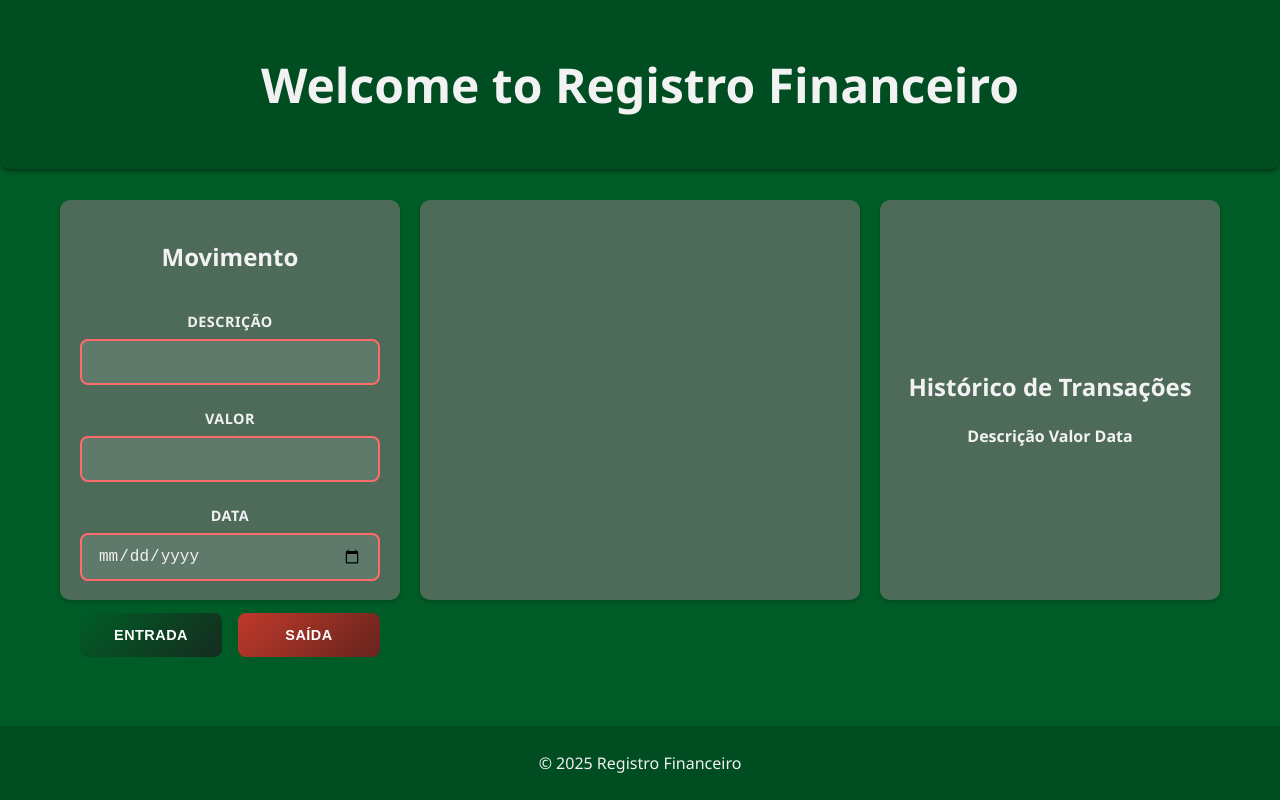
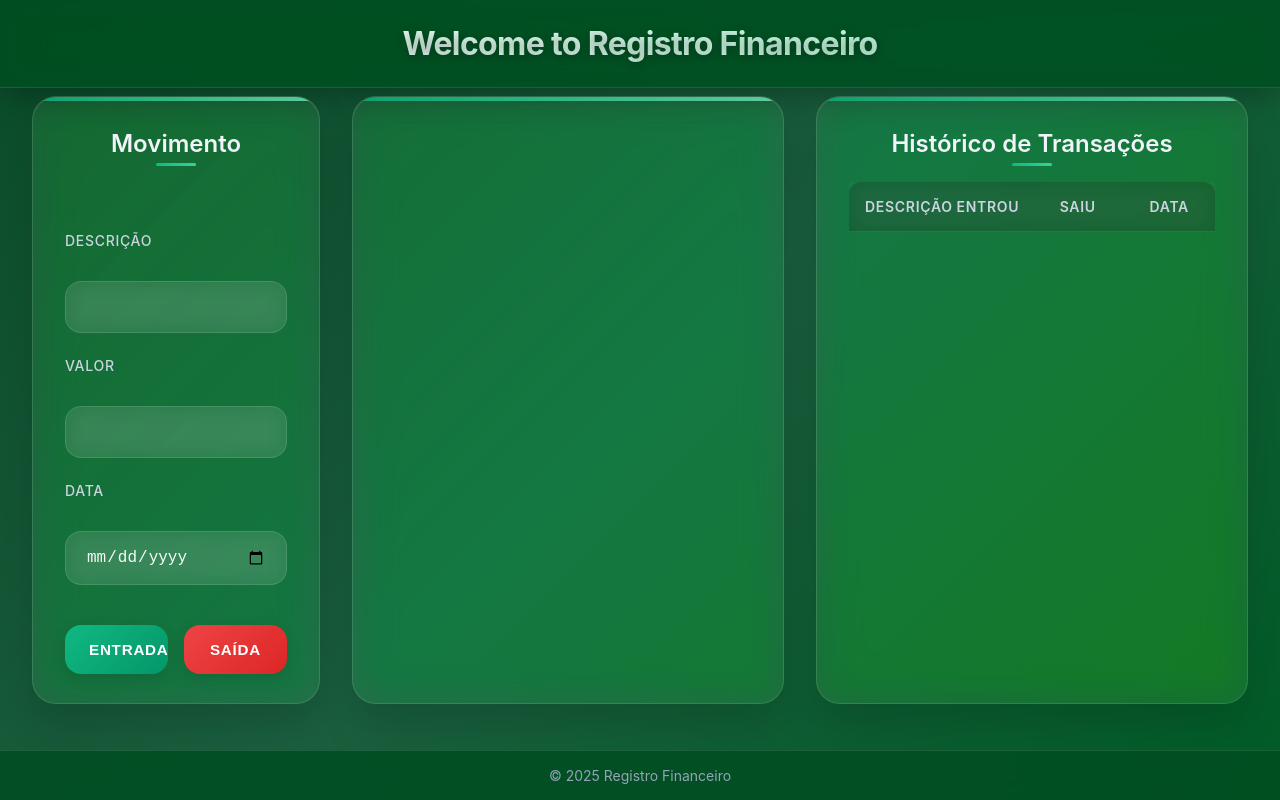
Before and after one commit to Mochizabb/Registro-Financeiro, a website: page index.html in a window 1280 px wide. Drawn offline with nearby package versions, Linux system fonts and the light colour scheme; no server answers.

Commit message:
upgrade no css, organização de entrada e saida, começo da criaçãom da rota delete, pequenas melhorias na interação

```diff
--- a/databaseScripts/create_db.js
+++ b/databaseScripts/create_db.js
@@ -7,7 +7,8 @@ db.serialize(() => {
     CREATE TABLE IF NOT EXISTS transacoes (
       id INTEGER PRIMARY KEY AUTOINCREMENT,
       descricao TEXT NOT NULL,
-      valor REAL NOT NULL,
+      entradas REAL,
+      saidas REAL,
       data TEXT NOT NULL
     )
   `, (err) => {
--- a/index.html
+++ b/index.html
@@ -16,25 +16,27 @@
                 <input type="text" id="descricao" name="descricao" required>
 
                 <label for="valor">Valor</label>
-                <input type="number" id="valor" name="valor" required>
+                <input type="number" id="valor" name="valor" required step="any">
 
                 <label for="data">Data</label>
                 <input type="date" id="data" name="data" required>
 
                 <div class="button-container">
-                    <button type="submit" class="entrada">Entrada</button>
-                    <button type="submit" class="saida">Saída</button>
+                    <button type="button" class="entrada">Entrada</button>
+                    <button type="button" class="saida">Saída</button>
                 </div>
             </form>
         </div>
         <div class="grafico"><canvas id="graph"></canvas></div>
         <div class="historico">
-            <h2>Histórico de Transações</h2>
+            <h2 id="h2historico">Histórico de Transações</h2>
             <table id="historicoTable">
+
                 <thead>
                     <tr>
                         <th>Descrição</th>
-                        <th>Valor</th>
+                        <th>Entrou</th>
+                        <th>Saiu</th>
                         <th>Data</th>
                     </tr>
                 </thead>
--- a/src/chartGraph.js
+++ b/src/chartGraph.js
@@ -13,20 +13,43 @@
   })
 
   .then(function(data){
-    createChart(data)
+    createChart(agruparDados(data))
   })
+
+// agrupar os dados em uma unica barra do grafico
+function agruparDados(data){
+  const agrupados = {}
+  data.forEach(row => {
+    if (!agrupados[row.data]){
+      agrupados[row.data] = { entradas: 0, saidas: 0}
+    }
+    agrupados[row.data].entradas += Number(row.entradas) || 0
+    agrupados[row.data].saidas += Number(row.saidas) || 0
+  })
+  return Object.entries(agrupados).map(([data, valores]) => ({
+    data,
+    entradas: valores.entradas,
+    saidas: valores.saidas
+  }))
+}
 
 function createChart(data){
     new Chart(ctx, {
     type: 'bar',
     data: {
     labels: data.map(row => row.data), // Descrições como labels
-    datasets: [{
-      label: 'Valores das Transações',
-      data: data.map(row => row.valor),     // Todos os valores
-      borderWidth: 1,
-      backgroundColor: 'rgba(0, 255, 64, 0.5)'
-    }]
+    datasets: [
+  {
+    label: 'Entradas',
+    data: data.map(row => row.entradas),
+    backgroundColor: 'rgba(0, 255, 64, 0.7)', // Verde
+  },
+  {
+    label: 'Saídas',
+    data: data.map(row => row.saidas),
+    backgroundColor: 'rgba(255, 64, 64, 0.7)', // Vermelho
+  }
+]
 
 
     },
--- a/src/script.js
+++ b/src/script.js
@@ -1,4 +1,3 @@
-
 fetch('http://localhost:3030/api/data')
   .then(function(response){
     if (response.ok == true){
@@ -13,48 +12,40 @@ fetch('http://localhost:3030/api/data')
   //separar os dados
   function divisor(data){
         //sortear por data
-        const divisorData = data.sort((a,b) => new Date(a.data) - new Date(b.data))
+        const divisorData = data.sort((a,b) => new Date(b.data) - new Date(a.data))
         const tbody = document.querySelector('#historicoTable tbody')
         tbody.innerHTML = '' //limpar rows
 
         divisorData.forEach(row => {
+            const entrada = Number(row.entradas) || 0
+            const saida = Number(row.saidas) || 0
             const tr = document.createElement('tr')
             tr.innerHTML = `
                 <td>${row.descricao}</td>
-                <td>${Number(row.valor).toFixed(2)}</td>
+                <td>${entrada !== 0 ? '+' + entrada.toFixed(2) : '-'}</td>
+                <td>${saida !== 0 ? '-' + saida.toFixed(2) : '-'}</td>
                 <td>${row.data}</td>
             `
             tbody.appendChild(tr)
         })
 
     }
-    /*function divisor(data){
-        // Sort data by date or any other criteria if needed
-        const sortedData = data.sort((a, b) => new Date(b.data) - new Date(a.data));
-        const tbody = document.querySelector('#historicoTable tbody');
-        tbody.innerHTML = ''; // Clear previous rows if any
 
-        sortedData.forEach(row => {
-            const tr = document.createElement('tr');
-            tr.innerHTML = `
-                <td>${row.descricao}</td>
-                <td>${Number(row.valor).toFixed(2)}</td>
-                <td>${row.data}</td>
-            `;
-            tbody.appendChild(tr);
-        });
-    }*/
+    //formulario de envio
+document.querySelector('#transacaoForm .entrada').addEventListener('click', async (e) => {
+    await enviarTransacao('entradas');
+});
 
+document.querySelector('#transacaoForm .saida').addEventListener('click', async (e) => {
+    await enviarTransacao('saidas');
+});
 
-
-
-// method post pra enviar dados pra API
-document.getElementById('transacaoForm').addEventListener('submit', async (e) => {
-    e.preventDefault();
-
-    const formData = new FormData(e.target);
+async function enviarTransacao(tipo) {
+    const form = document.getElementById('transacaoForm');
+    const formData = new FormData(form);
     const data = Object.fromEntries(formData);
-    data.valor = parseFloat(data.valor);
+    data[tipo] = parseFloat(data.valor); // Cria "entrada" ou "saida" com o valor
+    delete data.valor; // Remove o campo "valor"
 
     try {
         const response = await fetch('http://localhost:3030/api/data', {
@@ -64,10 +55,11 @@ document.getElementById('transacaoForm').addEventListener('submit', async (e) =>
         });
 
         if (response.ok) {
-            alert('Sucesso!');
-            e.target.reset();
+            const transacaoSalva = await response.json();
+            // Atualize a tabela/histórico conforme necessário
+            form.reset();
         }
     } catch (error) {
         console.error('Erro:', error);
     }
-});
+}
--- a/src/style.css
+++ b/src/style.css
@@ -1,246 +1,384 @@
-body {
+* {
   margin: 0;
   padding: 0;
-  font-family: 'Segoe UI', Tahoma, Geneva, Verdana, sans-serif;
-  background-color: #005c26;
-  color: #f2f2f2;
-  display: flex;
-  flex-direction: column;
-  align-items: center;
-  justify-content: center;
-  height: 100vh;
-}
-
-header, footer {
-    width: 100%;
-    position: fixed;
-    left: 0;
-    background-color: #004d22;
-    color: #f2f2f2;
   box-sizing: border-box;
 }
 
-header {
-    top: 0;
-    padding: 20px 0;
-    text-align: center;
-    z-index: 1;
-    box-shadow: 0 2px 4px rgba(0, 0, 0, 0.2);
-    border-bottom: 2px solid #003d1a;
-    backdrop-filter: blur(5px);
-    -webkit-backdrop-filter: blur(5px);
-    border-radius: 0 0 10px 10px;
-    font-size: 1.5em;
-    font-weight: bold;
+body {
+  font-family: 'Inter', 'Segoe UI', system-ui, -apple-system, sans-serif;
+  background: linear-gradient(135deg, #0a4d2a 0%, #1a5f3f 50%, #005c26 100%);
+  color: #f8fafc;
+  min-height: 100vh;
+  overflow-x: hidden;
 }
 
-footer {
-    bottom: 0;
-    right: 0;
-    padding: 10px 0;
-    text-align: center;
-    font-size: 1em;
+/* Header com glassmorphismo */
+header {
+  position: fixed;
+  top: 0;
+  width: 100%;
+  padding: 1.5rem 0;
+  background: rgba(0, 77, 34, 0.85);
+  backdrop-filter: blur(20px) saturate(180%);
+  border-bottom: 1px solid rgba(255, 255, 255, 0.1);
+  z-index: 100;
+  box-shadow: 0 8px 32px rgba(0, 0, 0, 0.3);
 }
 
-.content {
-    display: flex;
-    justify-content: space-around;
-    align-items: center;
-    width: 100%;
-    height: 65%;
-    padding: 60px;
-    box-sizing: border-box;
-    gap: 20px;
+header h1 {
+  text-align: center;
+  font-size: 2rem;
+  font-weight: 700;
+  background: linear-gradient(135deg, #ffffff 0%, #a7f3d0 100%);
+  -webkit-background-clip: text;
+  -webkit-text-fill-color: transparent;
+  background-clip: text;
+  text-shadow: 0 2px 10px rgba(0, 0, 0, 0.3);
+  letter-spacing: -0.02em;
 }
 
-.movimento, .grafico, .historico {
-    max-width: 800px;
-    margin: 20px auto;
-    padding: 20px;
-    background-color: #4e6b5a;
-    border-radius: 10px;
-    box-shadow: 0 2px 4px rgba(0, 0, 0, 0.2);
-    color: #f2f2f2;
+/* Container principal */
+.content {
+  display: grid;
+  grid-template-columns: 1fr 1.5fr 1.5fr;
+  gap: 2rem;
+  padding: 6rem 2rem 2rem;
+  min-height: calc(100vh - 4rem);
+  max-width: 1600px;
+  margin: 0 auto;
 }
 
-.movimento, .historico {
-    width: 30%;
-    height: 90%;
+/* Cards base com glassmorphismo */
+.movimento, .grafico, .historico {
+  background: rgba(255, 255, 255, 0.08);
+  backdrop-filter: blur(20px) saturate(180%);
+  border-radius: 24px;
+  border: 1px solid rgba(255, 255, 255, 0.12);
+  box-shadow:
+    0 20px 40px rgba(0, 0, 0, 0.15),
+    inset 0 1px 0 rgba(255, 255, 255, 0.1);
+  padding: 2rem;
+  transition: all 0.4s cubic-bezier(0.4, 0, 0.2, 1);
+  position: relative;
+  overflow: hidden;
+}
+
+.movimento::before, .grafico::before, .historico::before {
+  content: '';
+  position: absolute;
+  top: 0;
+  left: 0;
+  right: 0;
+  height: 4px;
+  background: linear-gradient(90deg, #10b981, #34d399, #6ee7b7);
+  border-radius: 24px 24px 0 0;
+}
+
+.movimento:hover, .grafico:hover, .historico:hover {
+  transform: translateY(-8px);
+  box-shadow:
+    0 32px 64px rgba(0, 0, 0, 0.25),
+    inset 0 1px 0 rgba(255, 255, 255, 0.15);
+  border-color: rgba(255, 255, 255, 0.2);
+}
+
+/* Títulos dos cards */
+.movimento h2, .grafico h2, .historico h2 {
+  font-size: 1.5rem;
+  font-weight: 600;
+  margin-bottom: 1.5rem;
+  text-align: center;
+  color: #f1f5f9;
+  position: relative;
+}
+
+.movimento h2::after, .historico h2::after {
+  content: '';
+  position: absolute;
+  bottom: -8px;
+  left: 50%;
+  transform: translateX(-50%);
+  width: 40px;
+  height: 3px;
+  background: linear-gradient(90deg, #10b981, #34d399);
+  border-radius: 2px;
+}
+
+/* Formulário moderno */
+#transacaoForm {
   display: flex;
   flex-direction: column;
-    align-items: center;
-    justify-content: center;
-    text-align: center;
-}
-
-.movimento {
-    justify-content: space-around;
-}
-
-.grafico {
-    width: 40%;
-    height: 90%;
-    display: flex;
-    justify-content: center;
-    align-items: center;
-}
-
-#transacaoForm {
-    width: 100%;
-    max-width: none;
-    margin: 0;
-    padding: 1.5rem;
-    background: transparent;
-    border-radius: 0;
-    box-shadow: none;
-    border: none;
-    display: flex;
-    flex-direction: column;
+  gap: 1.5rem;
   height: 100%;
   justify-content: center;
 }
 
 #transacaoForm label {
-    display: block;
+  font-size: 0.875rem;
+  font-weight: 500;
+  color: #cbd5e1;
+  text-transform: uppercase;
+  letter-spacing: 0.05em;
   margin-bottom: 0.5rem;
-    font-weight: 600;
-    color: #f2f2f2;
-    font-size: 0.9rem;
-    text-transform: uppercase;
-    letter-spacing: 0.5px;
 }
 
 #transacaoForm input {
   width: 100%;
-    padding: 0.75rem 1rem;
-    margin-bottom: 1.5rem;
-    border: 2px solid rgba(242, 242, 242, 0.2);
-    border-radius: 8px;
+  padding: 1rem 1.25rem;
+  background: rgba(255, 255, 255, 0.08);
+  border: 1px solid rgba(255, 255, 255, 0.12);
+  border-radius: 16px;
+  color: #f8fafc;
   font-size: 1rem;
-    transition: all 0.3s ease;
-    background-color: rgba(242, 242, 242, 0.1);
-    color: #f2f2f2;
-    box-sizing: border-box;
+  transition: all 0.3s cubic-bezier(0.4, 0, 0.2, 1);
+  backdrop-filter: blur(10px);
 }
 
 #transacaoForm input:focus {
   outline: none;
-    border-color: #f2f2f2;
-    background-color: rgba(242, 242, 242, 0.15);
-    box-shadow: 0 0 0 3px rgba(242, 242, 242, 0.1);
-    transform: translateY(-1px);
+  border-color: #10b981;
+  background: rgba(255, 255, 255, 0.12);
+  box-shadow:
+    0 0 0 4px rgba(16, 185, 129, 0.15),
+    0 8px 25px rgba(0, 0, 0, 0.1);
+  transform: translateY(-2px);
 }
 
-#transacaoForm input:hover {
-    border-color: rgba(242, 242, 242, 0.4);
-    background-color: rgba(242, 242, 242, 0.15);
+#transacaoForm input::placeholder {
+  color: rgba(203, 213, 225, 0.6);
 }
 
+/* Botões com micro-interações */
 .button-container {
-    display: flex;
+  display: grid;
+  grid-template-columns: 1fr 1fr;
   gap: 1rem;
-    margin-top: 0.5rem;
-    margin-bottom: 1.5rem; /* Adicionado espaçamento inferior */
+  margin-top: 1rem;
 }
 
 #transacaoForm button {
-    flex: 1;
-    padding: 0.875rem 1rem;
-    color: white;
+  padding: 1rem 1.5rem;
   border: none;
-    border-radius: 8px;
-    font-size: 0.9rem;
+  border-radius: 16px;
+  font-size: 0.95rem;
   font-weight: 600;
+  text-transform: uppercase;
+  letter-spacing: 0.05em;
   cursor: pointer;
-    transition: all 0.3s ease;
-    text-transform: uppercase;
-    letter-spacing: 0.5px;
+  transition: all 0.3s cubic-bezier(0.4, 0, 0.2, 1);
   position: relative;
   overflow: hidden;
+  box-shadow: 0 4px 15px rgba(0, 0, 0, 0.1);
 }
 
-/* Botão Entrada (verde) */
 #transacaoForm button.entrada {
-    background: linear-gradient(135deg, #005c26 0%, #162c1f 100%);
+  background: linear-gradient(135deg, #10b981 0%, #059669 100%);
+  color: white;
 }
 
 #transacaoForm button.entrada:hover {
-    transform: translateY(-2px);
-    box-shadow: 0 6px 20px rgba(0, 92, 38, 0.3);
+  background: linear-gradient(135deg, #059669 0%, #047857 100%);
+  transform: translateY(-3px);
+  box-shadow: 0 12px 25px rgba(16, 185, 129, 0.3);
 }
 
-/* Botão Saída (vermelho) */
 #transacaoForm button.saida {
-    background: linear-gradient(135deg, #c0392b 0%, #66241d 100%);
+  background: linear-gradient(135deg, #ef4444 0%, #dc2626 100%);
+  color: white;
 }
 
 #transacaoForm button.saida:hover {
-    transform: translateY(-2px);
-    box-shadow: 0 6px 20px rgba(192, 57, 43, 0.3);
+  background: linear-gradient(135deg, #dc2626 0%, #b91c1c 100%);
+  transform: translateY(-3px);
+  box-shadow: 0 12px 25px rgba(239, 68, 68, 0.3);
 }
 
 #transacaoForm button:active {
   transform: translateY(-1px);
 }
 
-#transacaoForm button:before {
-    content: '';
-    position: absolute;
-    top: 0;
-    left: -100%;
-    width: 100%;
-    height: 100%;
-    background: linear-gradient(90deg, transparent, rgba(255, 255, 255, 0.2), transparent);
-    transition: left 0.5s;
+/* Área do gráfico */
+.grafico {
+  display: flex;
+  flex-direction: column;
+  justify-content: center;
+  align-items: center;
 }
 
-#transacaoForm button:hover:before {
-    left: 100%;
+#graph {
+  max-width: 100%;
+  max-height: 100%;
+  filter: drop-shadow(0 8px 16px rgba(0, 0, 0, 0.1));
 }
 
-/* Estilo para validação */
-#transacaoForm input:invalid {
-    border-color: #ff6b6b;
+/* Histórico com tabela moderna */
+.historico {
+  display: flex;
+  flex-direction: column;
 }
 
-#transacaoForm input:valid {
-    border-color: rgba(242, 242, 242, 0.4);
+/* Histórico com tabela moderna */
+.historico {
+  display: flex;
+  flex-direction: column;
 }
 
-/* Placeholder styling */
-#transacaoForm input::placeholder {
-    color: rgba(242, 242, 242, 0.6);
+#historicoTable {
+  flex: 1;
+  width: 100%;
+  border-collapse: separate;
+  border-spacing: 0;
+  background: transparent;
+  border-radius: 12px;
+  overflow: hidden;
+  display: flex;
+  flex-direction: column;
 }
 
-/* Responsivo */
-@media (max-width: 768px) {
+#historicoTable thead {
+  background: rgba(0, 0, 0, 0.2);
+  backdrop-filter: blur(10px);
+  flex-shrink: 0;
+}
+
+#historicoTable thead tr {
+  display: table;
+  width: 100%;
+  table-layout: fixed;
+}
+
+#historicoTable thead th {
+  display: table-cell;
+  padding: 1rem;
+  font-size: 0.875rem;
+  font-weight: 600;
+  color: #cbd5e1;
+  text-transform: uppercase;
+  letter-spacing: 0.05em;
+  border-bottom: 1px solid rgba(255, 255, 255, 0.1);
+  vertical-align: middle;
+  text-align: center;
+}
+
+#historicoTable tbody {
+  flex: 1;
+  display: block;
+  overflow-y: auto;
+  max-height: calc(60vh);
+}
+
+#historicoTable tbody tr {
+  display: table;
+  width: 100%;
+  table-layout: fixed;
+  border-bottom: 1px solid rgba(255, 255, 255, 0.06);
+  transition: background-color 0.2s ease;
+}
+
+#historicoTable tbody tr:hover {
+  background: rgba(255, 255, 255, 0.05);
+}
+
+#historicoTable tbody td {
+  display: table-cell;
+  padding: 0.875rem 1rem;
+  font-size: 0.875rem;
+  text-align: center;
+  color: #e2e8f0;
+  vertical-align: middle;
+}
+
+/* Scrollbar estilizada apenas no tbody */
+#historicoTable tbody::-webkit-scrollbar {
+  width: 6px;
+}
+
+#historicoTable tbody::-webkit-scrollbar-track {
+  background: rgba(255, 255, 255, 0.05);
+  border-radius: 3px;
+}
+
+#historicoTable tbody::-webkit-scrollbar-thumb {
+  background: rgba(255, 255, 255, 0.2);
+  border-radius: 3px;
+}
+
+#historicoTable tbody::-webkit-scrollbar-thumb:hover {
+  background: rgba(255, 255, 255, 0.3);
+}
+
+/* Removido - scrollbar agora está no container */
+
+/* Footer */
+footer {
+  position: fixed;
+  bottom: 0;
+  width: 100%;
+  padding: 1rem 0;
+  background: rgba(0, 77, 34, 0.85);
+  backdrop-filter: blur(20px);
+  border-top: 1px solid rgba(255, 255, 255, 0.1);
+  text-align: center;
+  font-size: 0.875rem;
+  color: #94a3b8;
+}
+
+/* Responsividade */
+@media (max-width: 1024px) {
   .content {
-        flex-direction: column;
-        height: auto;
-        padding: 20px;
+    grid-template-columns: 1fr;
+    gap: 1.5rem;
+    padding: 6rem 1rem 2rem;
   }
 
   .movimento, .grafico, .historico {
-        width: 100%;
-        height: auto;
-        margin-bottom: 20px;
-    }
-
-    #transacaoForm {
-        padding: 1rem;
-    }
-
-    #transacaoForm input {
-        padding: 0.75rem;
+    min-height: 400px;
   }
 
   .button-container {
-        flex-direction: column;
-        gap: 0.75rem;
+    grid-template-columns: 1fr;
+  }
 }
 
-    #transacaoForm button {
-        padding: 0.75rem;
-        font-size: 0.85rem;
+@media (max-width: 768px) {
+  header h1 {
+    font-size: 1.5rem;
+  }
+
+  .movimento, .grafico, .historico {
+    padding: 1.5rem;
+    border-radius: 16px;
+  }
+
+  #historicoTable tbody {
+    max-height: 300px;
   }
 }
+
+/* Animações suaves */
+@keyframes fadeInUp {
+  from {
+    opacity: 0;
+    transform: translateY(30px);
+  }
+  to {
+    opacity: 1;
+    transform: translateY(0);
+  }
+}
+
+.movimento, .grafico, .historico {
+  animation: fadeInUp 0.6s cubic-bezier(0.4, 0, 0.2, 1) forwards;
+}
+
+.movimento {
+  animation-delay: 0.1s;
+}
+
+.grafico {
+  animation-delay: 0.2s;
+}
+
+.historico {
+  animation-delay: 0.3s;
+}
```
Also changed, not shown: API/server.js (+23 -6 lines), 1 other file. Lines whose indentation alone changed are shown as unchanged.
